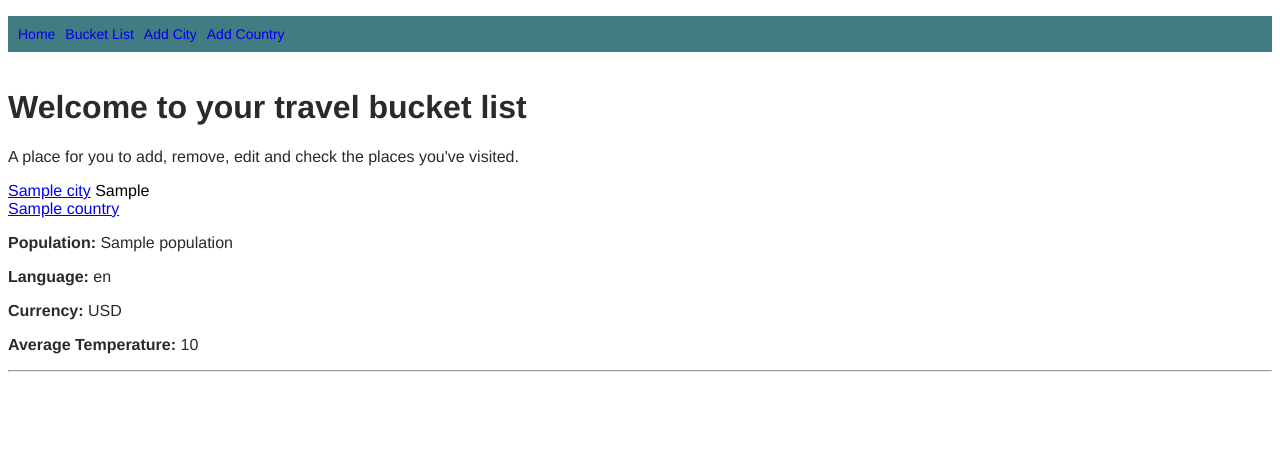
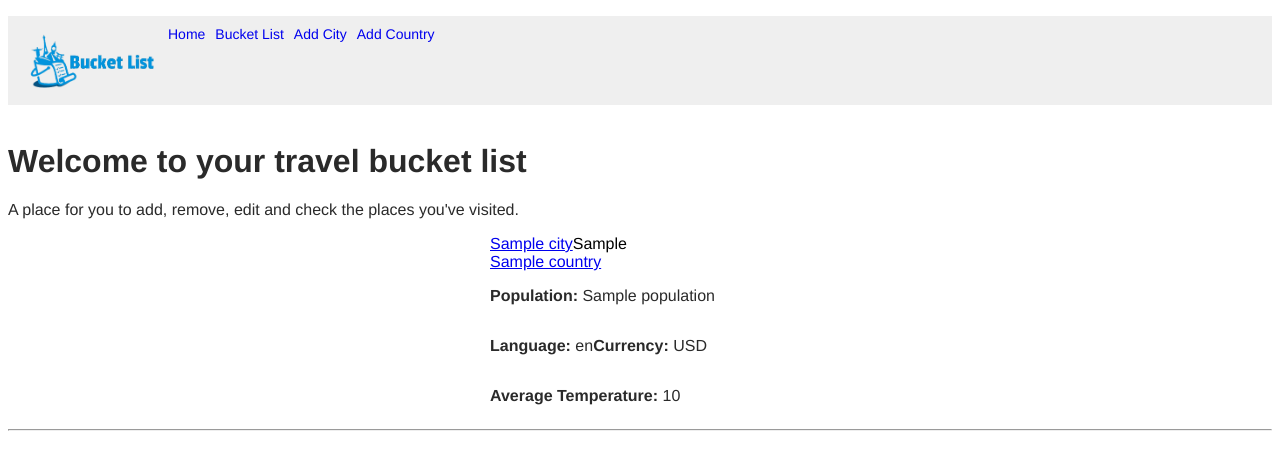
Before and after one commit to stephdavis1/Travel-Bucket-List-App, a Flask app: page /bucketlist in a window 1280 px wide. Shown: the top 470 px of the page. Run offline with Flask 2, Linux system fonts and the light colour scheme; a database or web service that is not in the repository returns one stand-in record (values such as "Sample title"); some libraries are stand-ins or nearby versions.

Commit message:
added images directory and logo to nav

```diff
--- a/static/style.css
+++ b/static/style.css
@@ -14,7 +14,7 @@ body{
     color: rgb(42, 42, 42);
   }
 
-  .book {
+  .city {
     border: 1px solid #ccc;
     width: 300px;
     min-height: 68px;
@@ -68,8 +68,8 @@ body{
   .menu{
     display: flex;
     padding: 10px;
-    background-color: rgb(65, 124, 131);
-    color: white;
+    background-color:#EFEFEF;
+    color:#0094e4;
   }
 
   .menu li a{
@@ -77,7 +77,7 @@ body{
   }
 
   .menu li a:visited{
-    color: white;
+    color:#0094e4;
   }
 
   .menu li{
--- a/templates/base.html
+++ b/templates/base.html
@@ -11,6 +11,7 @@
   <header>
     <nav>
       <ul class="menu">
+        <img src="static/images/bucket_list_small.png" alt="Bucketlist logo" width=150px>
         <li><a href="/">Home</a></li>
         <li><a href="/bucketlist">Bucket List</a></li>
         <li><a href="/cities/new">Add City</a></li>
--- a/templates/index.html
+++ b/templates/index.html
@@ -7,7 +7,7 @@
 <!-- ___________CITIES LIST______________ -->
 
 {% for city in all_cities %}
-<div class="city">
+<div class="container">
     <a href="/cities/{{city.id}}">{{city.name}}</a>
 {{city.city_type}}
     </div>
@@ -18,7 +18,7 @@
 <!-- ___________COUNTRIES LIST______________ -->
 
 {% for country in all_countries %}
-<div class="country">
+<div class="container">
     <a href="/countries/{{country.id}}">{{country.name}}</a>
     <p><b>Population:</b> {{country.population}}</p>
     <p><b>Language:</b> {{country.language_spoken}}</p>
```
Also changed, not shown: static/images/bucket_list_small.png (added).
